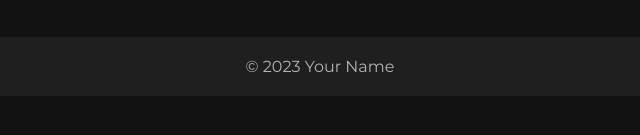
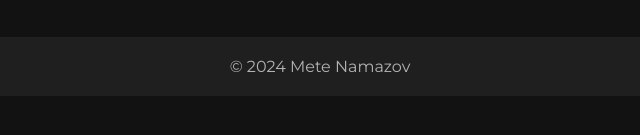
Before and after one commit to MeteNamazov/hekayedemo.github.io, a plain HTML site: page en/about.html in a window 1280 px wide. Shown: the part 581-716 px from the top of the page, 320-960 px from the left. Drawn offline with Linux system fonts and the light colour scheme.

Commit message:
Update about.html

```diff
--- a/en/about.html
+++ b/en/about.html
@@ -40,7 +40,7 @@
 
     <!-- Footer -->
     <footer class="footer">
-        <p>&copy; 2023 Your Name</p>
+        <p>&copy; 2024 Mete Namazov</p>
     </footer>
 
 </body>
```
